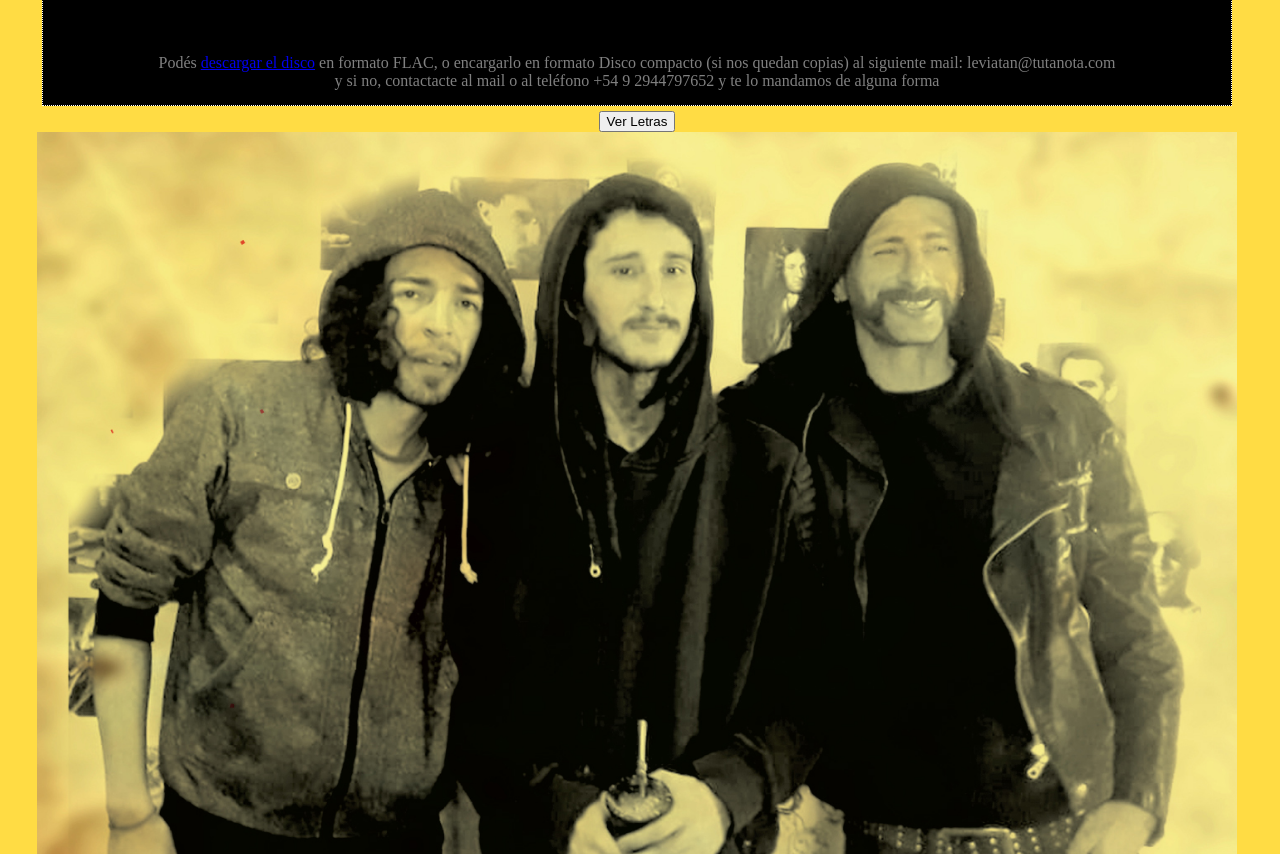
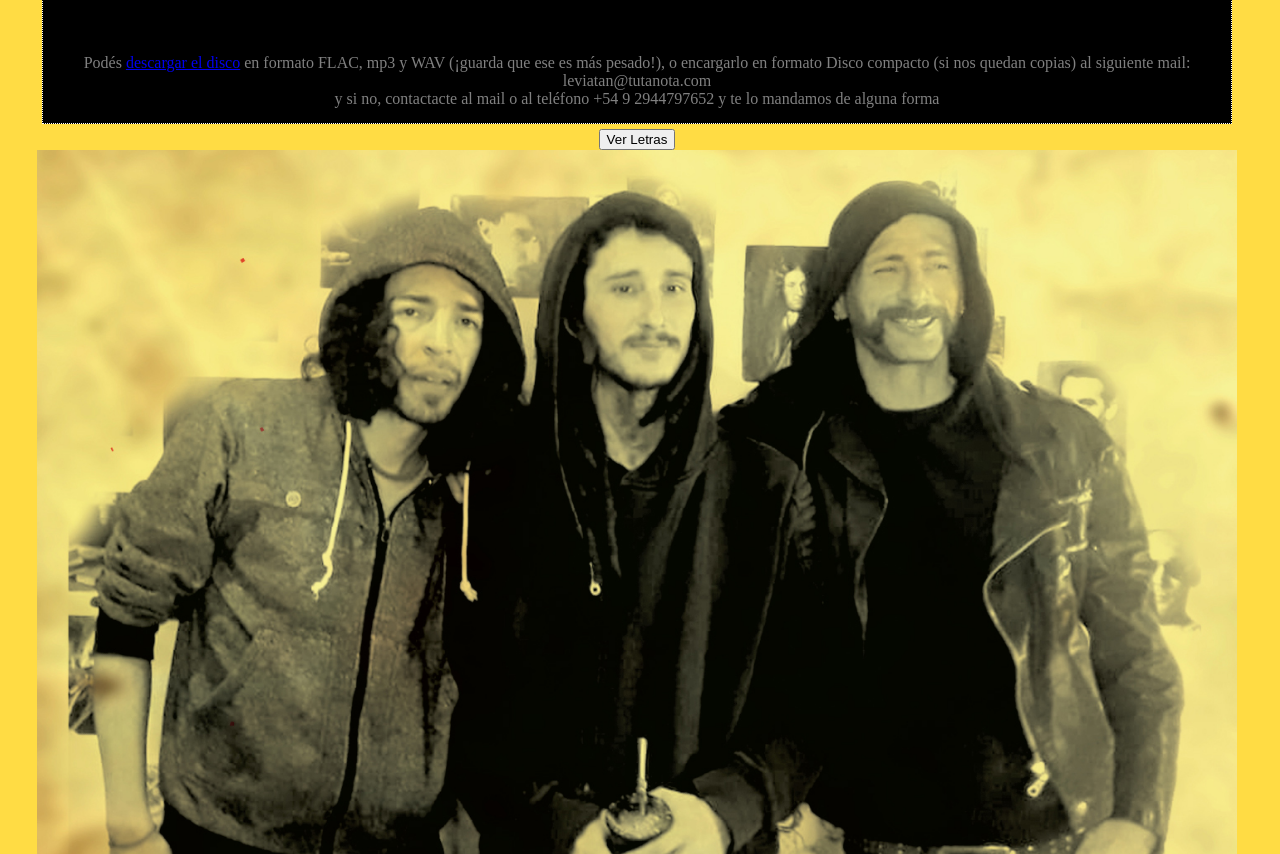
Before and after one commit to gabrielcellone/webperegrina, a plain HTML site: page ensayo/index.html in a window 1280 px wide. Shown: the part 1838-2692 px from the top of the page. Drawn offline with Linux system fonts and the light colour scheme.

Commit message:
unos cambios que no sé

```diff
--- a/ensayo/index.html
+++ b/ensayo/index.html
@@ -73,7 +73,7 @@
           href="https://mega.nz/folder/VYwAXBxA#AdXUgsGowI1O2SVHnUL8OA" target="_blank"
           title="MEGA"
           >descargar el disco</a>
-          en formato FLAC, o encargarlo en formato Disco compacto
+          en formato FLAC, mp3 y WAV (¡guarda que ese es más pesado!), o encargarlo en formato Disco compacto
      (si nos quedan copias) al siguiente mail:     leviatan@tutanota.com <br>
      y si no, contactacte al mail o al teléfono +54 9 2944797652 y te lo mandamos de alguna forma
  </p1>
```
